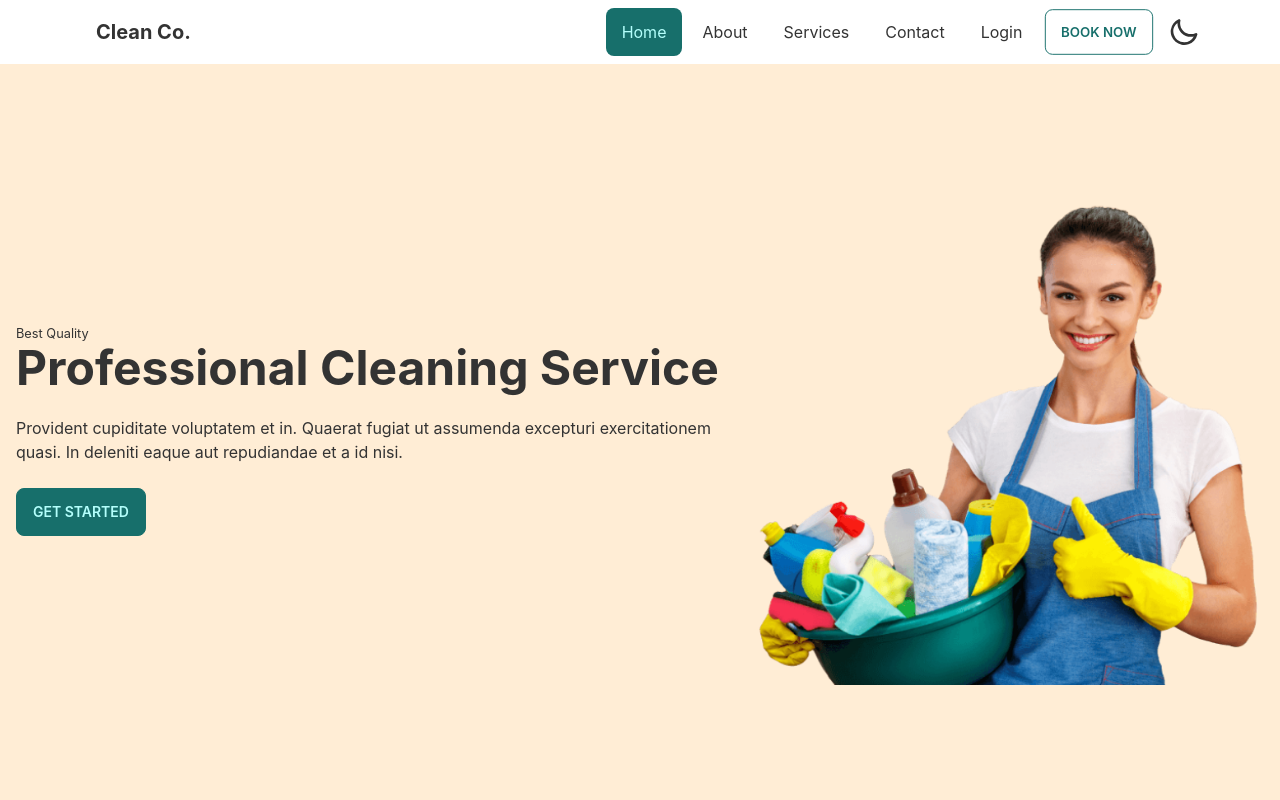
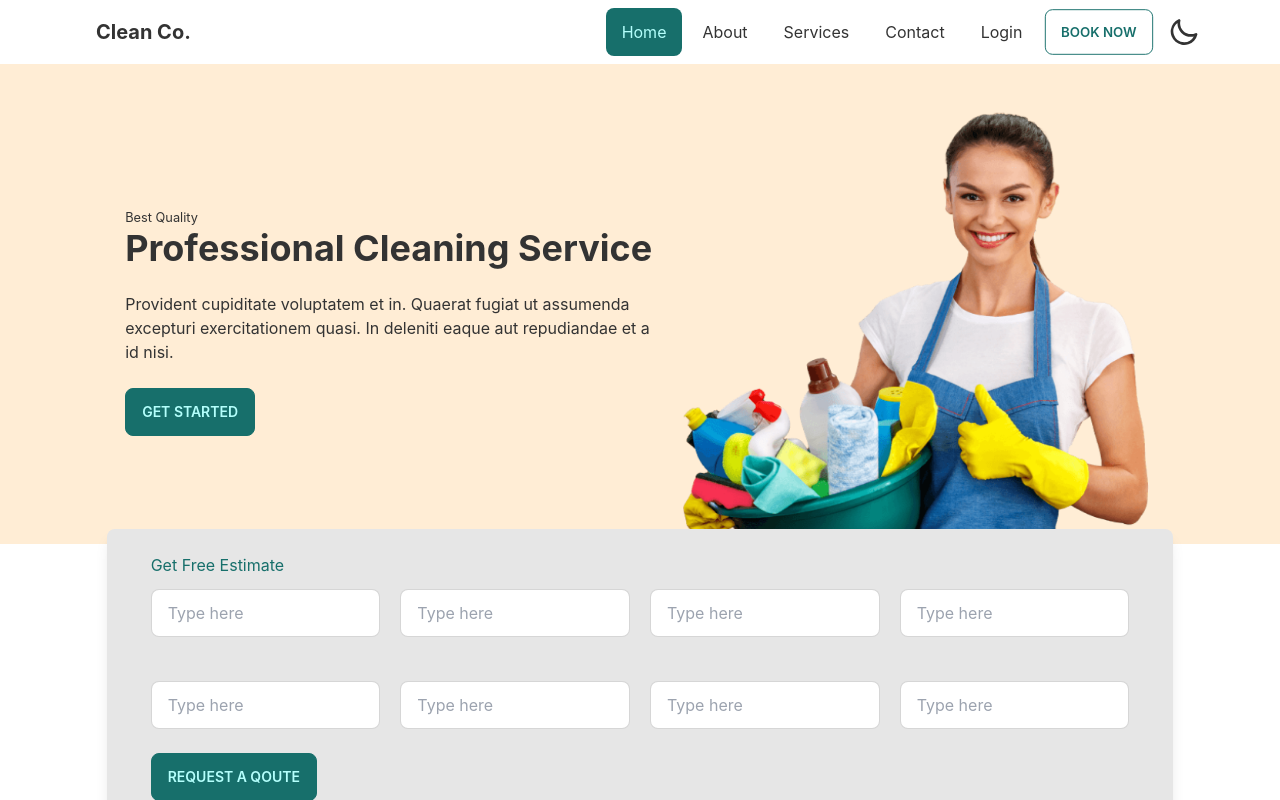
Before and after one commit to mdsaharshital/clean-co-client, a React (Create React App) app: page / in a window 1280 px wide. Built offline with nearby package versions, Linux system fonts and the light colour scheme.

Commit message:
hero section done with AOS animation

```diff
--- a/package.json
+++ b/package.json
@@ -6,6 +6,7 @@
     "@testing-library/jest-dom": "^5.16.2",
     "@testing-library/react": "^12.1.4",
     "@testing-library/user-event": "^13.5.0",
+    "aos": "^2.3.4",
     "daisyui": "^2.15.0",
     "firebase": "^9.6.10",
     "react": "^17.0.2",
--- a/src/App.css
+++ b/src/App.css
@@ -0,0 +1,25 @@
+@media (max-width:430px){
+    .hero-img{
+        margin-top: 0 !important;
+        width: 360px !important;
+        height: 360px !important;
+    }
+}
+@media (max-width:480px){
+    .hero-img{
+        width: 300px ;
+        height: 400px ;
+    }
+}
+@media (max-width:770px){
+    .hero-img{
+        width: 400px ;
+        height: 435px ;
+    }
+}
+@media (max-width:1022px){
+    .hero-img{
+        width: 480px ;
+        height: 440px ;
+    }
+}
--- a/src/App.js
+++ b/src/App.js
@@ -2,8 +2,17 @@ import { Route, Routes } from "react-router-dom";
 import "./App.css";
 import Navbar from "./components/Navbar";
 import { publicRoute } from "./routes/Routes";
+import AOS from "aos";
+import "aos/dist/aos.css";
+import { useEffect } from "react";
 
 function App() {
+  //
+  useEffect(() => {
+    AOS.init();
+  }, []);
+  //
+
   return (
     <div>
       <Navbar>
--- a/src/components/Navbar.js
+++ b/src/components/Navbar.js
@@ -77,7 +77,7 @@ const Navbar = ({ children }) => {
     <div className="drawer  drawer-end">
       <input id="my-drawer-3" type="checkbox" className="drawer-toggle" />
       <div className="drawer-content flex flex-col">
-        <div className="w-full navbar lg:px-20 md:px-10 bg-base-100 fixed top-0">
+        <div className="w-full navbar lg:px-20 md:px-10 bg-base-100 fixed top-0 z-50">
           <div className="flex-1 px-2 mx-2 font-bold text-xl">
             <Link to="/">Clean Co.</Link>
           </div>
--- a/src/pages/Home/Landing.js
+++ b/src/pages/Home/Landing.js
@@ -3,21 +3,95 @@ import heroImg from "../../assets/images/bucketgirl 1.png";
 
 const Landing = () => {
   return (
-    <div class="hero min-h-screen bg-accent mt-7">
-      <div class="hero-content flex-col lg:flex-row-reverse">
-        <img src={heroImg} class="md:max-w-lg" alt="" />
-        <div>
-          <small className="">Best Quality</small>
-          <h1 class="text-5xl font-bold ">Professional Cleaning Service</h1>
-          <p class="py-6">
-            Provident cupiditate voluptatem et in. Quaerat fugiat ut assumenda
-            excepturi exercitationem quasi. In deleniti eaque aut repudiandae et
-            a id nisi.
-          </p>
-          <button class="btn btn-primary">Get Started</button>
+    <>
+      <div class="hero h-screen lg:h-[60vh] bg-accent mt-16">
+        <div class="hero-content flex-col lg:flex-row">
+          <div className="lg:w-1/2">
+            <small
+              data-aos="fade-right"
+              data-aos-delay="500"
+              data-aos-duration="1300"
+            >
+              Best Quality
+            </small>
+            <h1
+              data-aos="fade-right"
+              data-aos-delay="400"
+              data-aos-duration="900"
+              class="md:text-4xl text-3xl font-bold "
+            >
+              Professional Cleaning Service
+            </h1>
+            <p
+              data-aos="fade-right"
+              data-aos-delay="600"
+              data-aos-duration="800"
+              class="py-6 max-w-xl"
+            >
+              Provident cupiditate voluptatem et in. Quaerat fugiat ut assumenda
+              excepturi exercitationem quasi. In deleniti eaque aut repudiandae
+              et a id nisi.
+            </p>
+            <button
+              data-aos="zoom-in"
+              data-aos-delay="1200"
+              class="btn btn-primary "
+            >
+              Get Started
+            </button>
+          </div>
+          <div className="h-[60vh] shrink-0">
+            <img src={heroImg} class="hero-img md:h-[60vh]" alt="" />
+          </div>
         </div>
       </div>
-    </div>
+      <div className="w-5/6 shadow-lg px-11 py-6  bg-base-200 z-100 relative rounded-lg md:mt-[-15px] mt-[-10px] mx-auto ">
+        <h1 className="text-primary">Get Free Estimate</h1>
+        <div className="grid grid-cols-1 md:grid-cols-2 lg:grid-cols-4 gap-5 justify-items-center">
+          <input
+            type="text"
+            placeholder="Type here"
+            class="input input-bordered w-full max-w-xs m-3"
+          />
+          <input
+            type="text"
+            placeholder="Type here"
+            class="input input-bordered w-full max-w-xs m-3"
+          />
+          <input
+            type="text"
+            placeholder="Type here"
+            class="input input-bordered w-full max-w-xs m-3"
+          />
+          <input
+            type="text"
+            placeholder="Type here"
+            class="input input-bordered w-full max-w-xs m-3"
+          />
+          <input
+            type="text"
+            placeholder="Type here"
+            class="input input-bordered w-full max-w-xs m-3"
+          />
+          <input
+            type="text"
+            placeholder="Type here"
+            class="input input-bordered w-full max-w-xs m-3"
+          />
+          <input
+            type="text"
+            placeholder="Type here"
+            class="input input-bordered w-full max-w-xs m-3"
+          />
+          <input
+            type="text"
+            placeholder="Type here"
+            class="input input-bordered w-full max-w-xs m-3"
+          />
+        </div>
+        <button className="btn btn-primary mt-3">REQUEST A QOUTE</button>
+      </div>
+    </>
   );
 };
 
```
Also changed, not shown: 1 other file (tests, documents, lock files or other folders).
